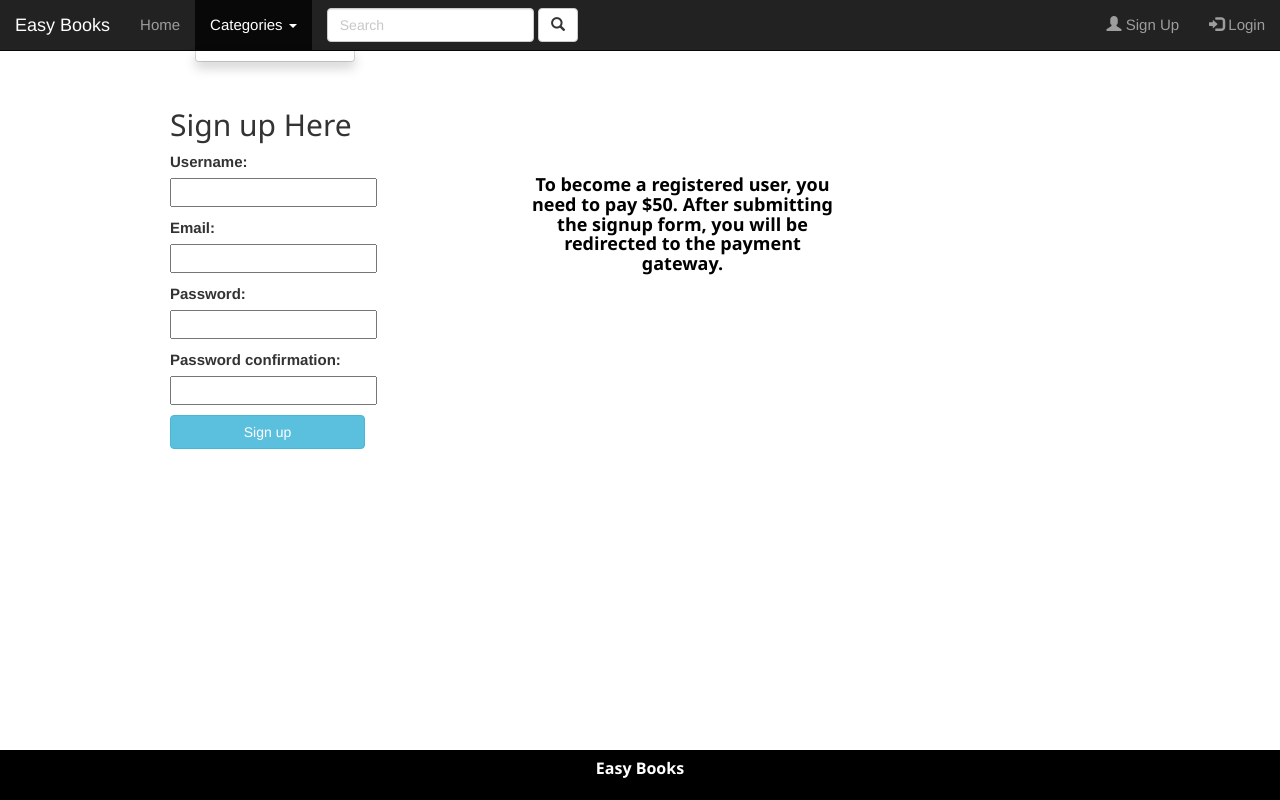
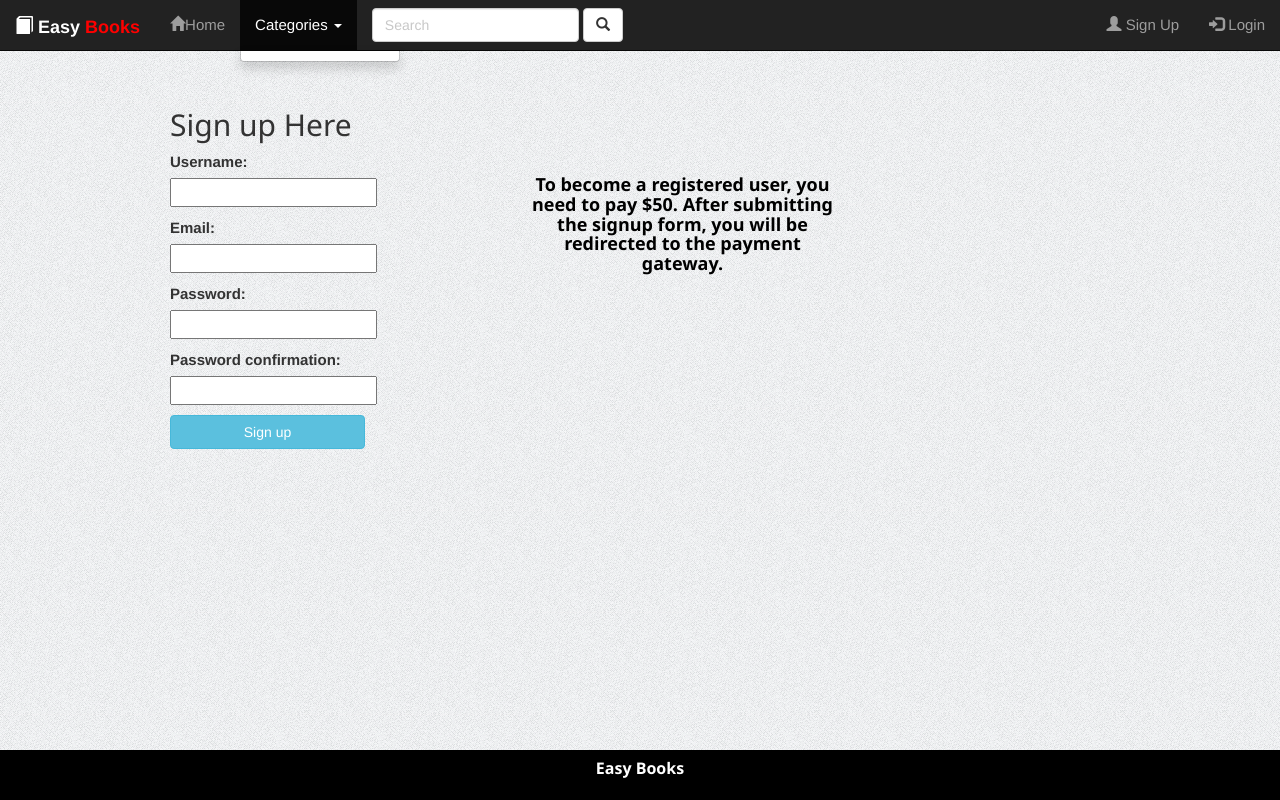
Before and after one commit to akhilchengalam/library, a Django app: page /user/signup/ in a window 1280 px wide, after a click on "Categories". Run offline with Django 3.2, Linux system fonts and the light colour scheme; parts of the project's set-up code (start-up, migrations or seed data) failed here and were passed over; some libraries are stand-ins or nearby versions.

Commit message:
reload bg image

```diff
--- a/apps/user/forms.py
+++ b/apps/user/forms.py
@@ -19,6 +19,7 @@ class StripeForm(forms.Form):
     """
         Registration payment form
     """
+    email = forms.EmailField(max_length=254, help_text='Required. Inform a valid email address.')
     number = forms.IntegerField(required=True, label="Card Number", initial=4242424242424242)
     exp_month = forms.IntegerField(initial=12)
     exp_year = forms.IntegerField(initial=2019,required=True)
@@ -28,6 +29,7 @@ class StripeForm(forms.Form):
     def clean(self):
         cleaned = super(StripeForm, self).clean()
         if not self.errors:
+            email = self.cleaned_data["email"]
             number = self.cleaned_data["number"]
             exp_month = self.cleaned_data["exp_month"]
             exp_year = self.cleaned_data["exp_year"]
@@ -38,7 +40,7 @@ class StripeForm(forms.Form):
             print(token)
             tokenobj = Tokens()
 
-            success, instance = tokenobj.charge(50, number, exp_month, exp_year, cvv, token)
+            success, instance = tokenobj.charge(50, email, number, exp_month, exp_year, cvv, token)
 
             if not success:
                 raise forms.ValidationError("Error: %s" % instance.get('message'))
--- a/apps/user/models.py
+++ b/apps/user/models.py
@@ -29,7 +29,7 @@ class Tokens(models.Model):
         stripe.api_key = settings.STRIPE_SECRET_KEY
         self.stripe = stripe
 
-    def charge(self, price_in_cents, email, number, exp_month, exp_year, cvc, token):
+    def charge(self, price_in_cents, email ,number, exp_month, exp_year, cvc, token):
         if self.charge_id:
             return False, Exception(message="Already charged.")
         try:
--- a/templates/base.html
+++ b/templates/base.html
@@ -37,19 +37,30 @@
   padding-bottom: 6rem;
   min-height: 100%;
   font-family: "Helvetica Neue", Arial, sans-serif;
+  background-image: url("/img/img/bg.png");
 }
+    .scrollable-menu {
+    height: auto;
+    max-height: 200px;
+    overflow-x: hidden;
+}
+    .classWithShadow{
+         -moz-box-shadow:    1px 1px 2px grey, 0 0 25px lightgrey;
+         -webkit-box-shadow: 1px 1px 2px grey, 0 0 25px lightgrey;
+         box-shadow:         1px 1px 2px grey, 0 0 25px lightgrey;
+       }
 </style>
 
 <!-------------------------NAVBAR STARTS------------------------------>
 <nav class="navbar navbar-inverse navbar-fixed-top hover">
     <div class="container-fluid">
         <div class="navbar-header">
-            <a class="navbar-brand" href="{% url 'home' %}">Easy Books</a>
+            <a class="navbar-brand" href="{% url 'home' %}"><b style="color: #ffffff"><span class="glyphicon glyphicon-book"></span> Easy <span style="color: red">Books</span></b></a>
         </div>
         <ul class="nav navbar-nav">
-            <li><a href="{% url 'home' %}">Home</a></li>
+            <li><a href="{% url 'home' %}"><span class="glyphicon glyphicon-home"></span>Home</a></li>
             <li class="dropdown"><a class="dropdown-toggle" data-toggle="dropdown" href="#">Categories <span class="caret"></span></a>
-                <ul class="dropdown-menu">
+                <ul class="dropdown-menu scrollable-menu ">
                     {% for list in categories %}
                         <li class="active">
                             <a href="{% url 'catagory' list.id %}"><i>{{ list.name }}</i></a>
@@ -88,15 +99,6 @@
 <!--------------------------END NAVBAR------------------------------->
 
 {% block contents %} {% endblock %}
-<div class="container-fluid">
-    <div class="mag-inner">
-        <div class="col-md-12">
-
-        </div>
-
-        <div class="clearfix"></div>
-    </div>
-</div>
 
 <!-------------------------- Footer ---------------------->
 
@@ -106,5 +108,9 @@
 </footer>
 
 <!-------------------------End Footer--------------------->
+
+<script>
+    $(".thumbnail").hover(function(){ $(this).toggleClass('classWithShadow');} );
+</script>
 </body>
 </html>
```
Also changed, not shown: img/img/bg.png (added).
